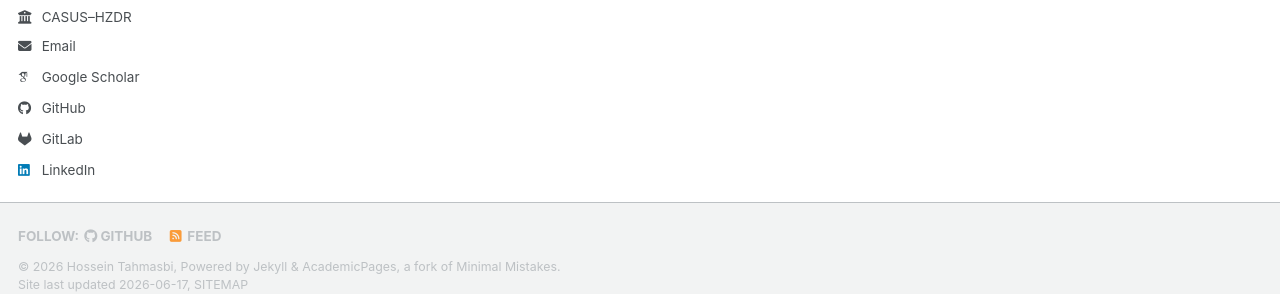
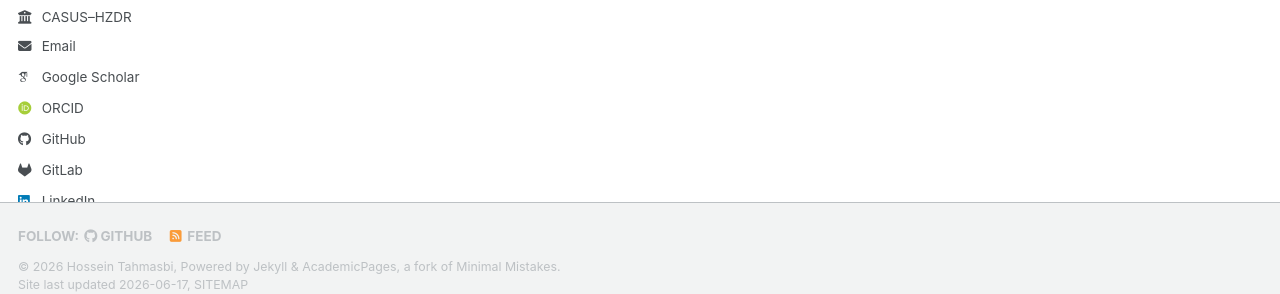
Before and after one commit to htahmasbi/htahmasbi.github.io, a Jekyll site: the page built from _pages/about.md, in a window 1280 px wide. Shown: the part 587-881 px from the top of the page. Built offline with Jekyll 4.4.1, drawn with Linux system fonts in a browser that asks for light colours; some web fonts are replaced; a script that is not in the unit is left out.

Commit message:
Update ORCID and rearrange social links in config

```diff
--- a/_config.yml
+++ b/_config.yml
@@ -29,10 +29,12 @@ author:
   email            : "h.tahmasb@gmail.com"
 
   googlescholar    : "https://scholar.google.com/citations?user=7vJsxO8AAAAJ&hl=en"
+  orcid            : "https://orcid.org/my-orcid?orcid=0000-0002-3072-8217"
 
   github           : "htahmasbi"
+  gitlab           : "h.tahmasbi"
   linkedin         : "hossein-tahmasbi-492372172"
-  gitlab           : "h.tahmasbi"
+
 
 # Publication Category - The following the list of publication categories and their headings
 publication_category:
```
